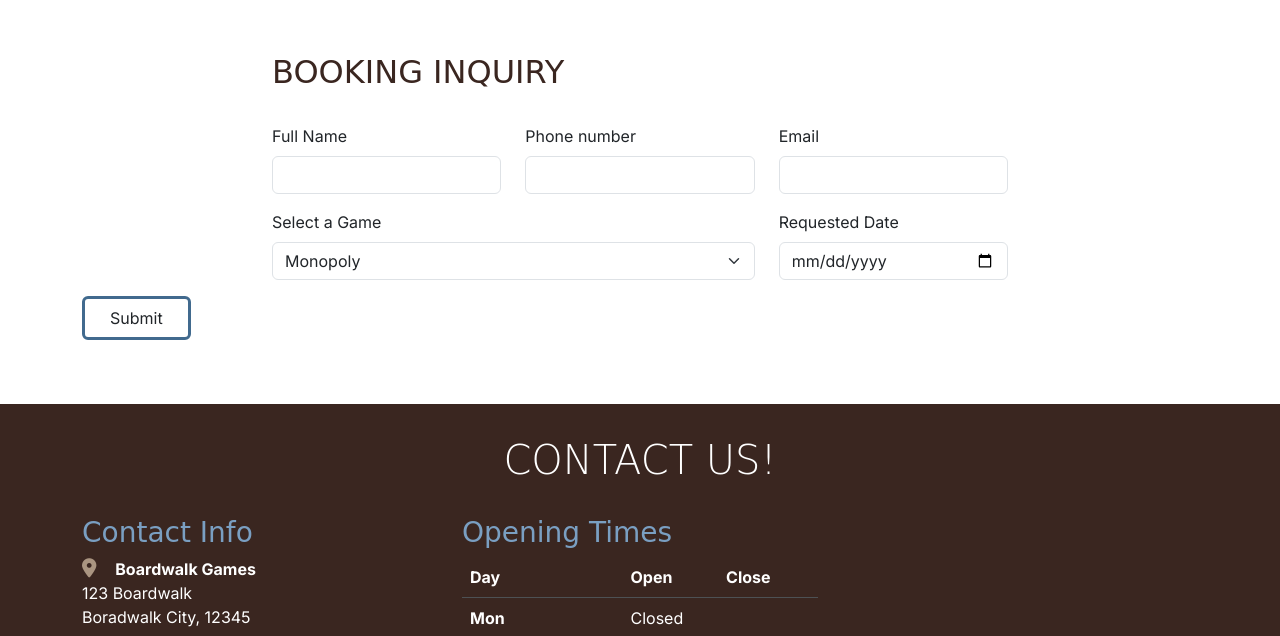
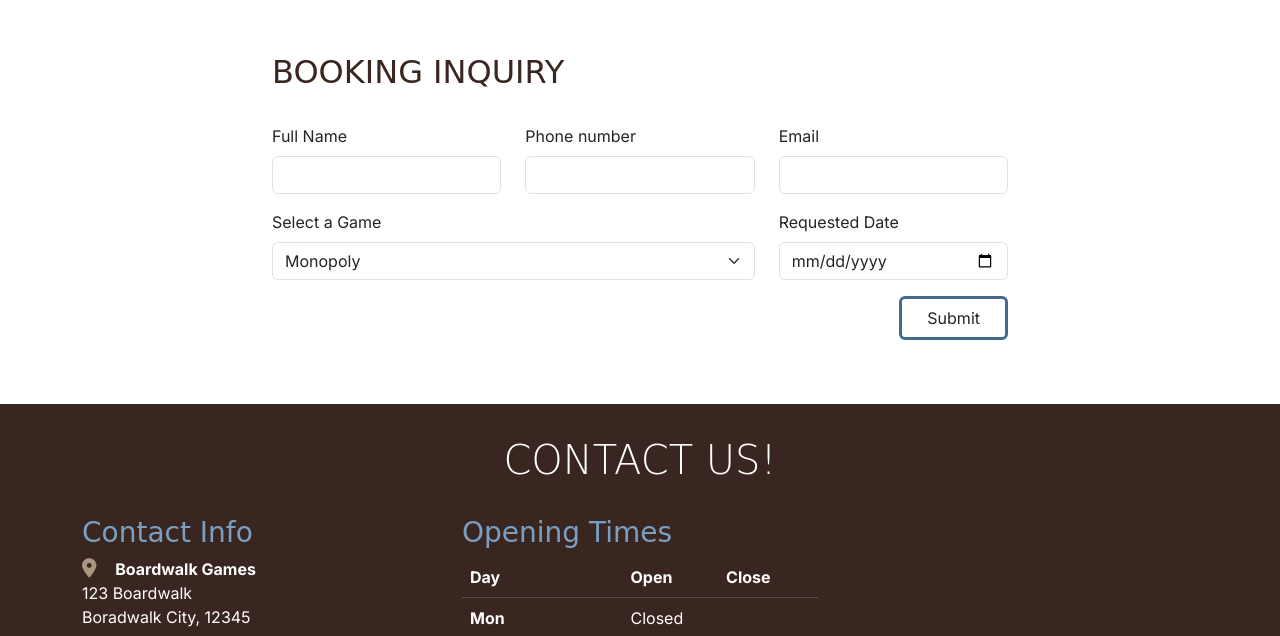
Before and after one commit to BenWilliams89/boardwalk-games, a plain HTML site: page game-library.html in a window 1280 px wide. Shown: the part 1869-2505 px from the top of the page. Drawn offline with nearby package versions, Linux system fonts and the light colour scheme; a web font is replaced by a local one.

Commit message:
ammended submit button under reserve a date

```diff
--- a/game-library.html
+++ b/game-library.html
@@ -279,7 +279,7 @@
                                     </div>
                                   </div>
 
-                                  <div>
+                                  <div class=" col-8 container text-end">
                                 <button type="submit" class="btn custom-button-outline">Submit</button>
                               </div>
                             </form>
```
